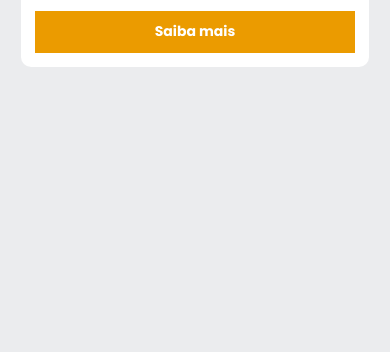
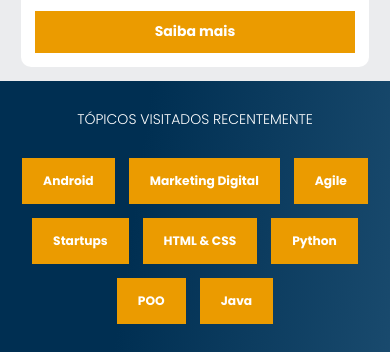
Before and after one commit to viniciusbecaletinsc/alurabooks, a plain HTML site: page index.html in a window 390 px wide. Shown: the part 2059-2411 px from the top of the page. Before the commit the page ends 2140 px from the top, so only its background shows below. Drawn offline with nearby package versions, Linux system fonts and the light colour scheme.

Commit message:
feat: add mobile topics

```diff
--- a/css/style.css
+++ b/css/style.css
@@ -3,3 +3,4 @@
 @import url("banner.css");
 @import url("releases.css");
 @import url("card.css");
+@import url("topics.css");
--- /dev/null
+++ b/css/topics.css
@@ -0,0 +1,33 @@
+.topics {
+  background: var(--blue-gradient);
+}
+
+.topics .container {
+  padding: 2rem 1.5rem;
+}
+
+.topics h2 {
+  color: var(--white);
+  font-weight: 300;
+  text-transform: uppercase;
+  font-size: 1rem;
+  text-align: center;
+  margin-bottom: 2rem;
+}
+
+.topics ul {
+  display: flex;
+  flex-wrap: wrap;
+  justify-content: center;
+  gap: 1rem;
+
+  list-style: none;
+}
+
+.topics li {
+  background: var(--orange);
+  padding: 1rem 1.5rem;
+  font-weight: 700;
+  font-size: 0.875rem;
+  color: var(--white);
+}
--- a/index.html
+++ b/index.html
@@ -194,6 +194,23 @@
     </div>
   </section>
 
+  <section class="topics">
+    <div class="container">
+      <h2>Tópicos visitados recentemente</h2>
+
+      <ul>
+        <li>Android</li>
+        <li>Marketing Digital</li>
+        <li>Agile</li>
+        <li>Startups</li>
+        <li>HTML & CSS</li>
+        <li>Python</li>
+        <li>POO</li>
+        <li>Java</li>
+      </ul>
+    </div>
+  </section>
+
   <script src="https://cdn.jsdelivr.net/npm/swiper@11/swiper-bundle.min.js"></script>
   <script src="js/swiper.js"></script>
 </body>
```
